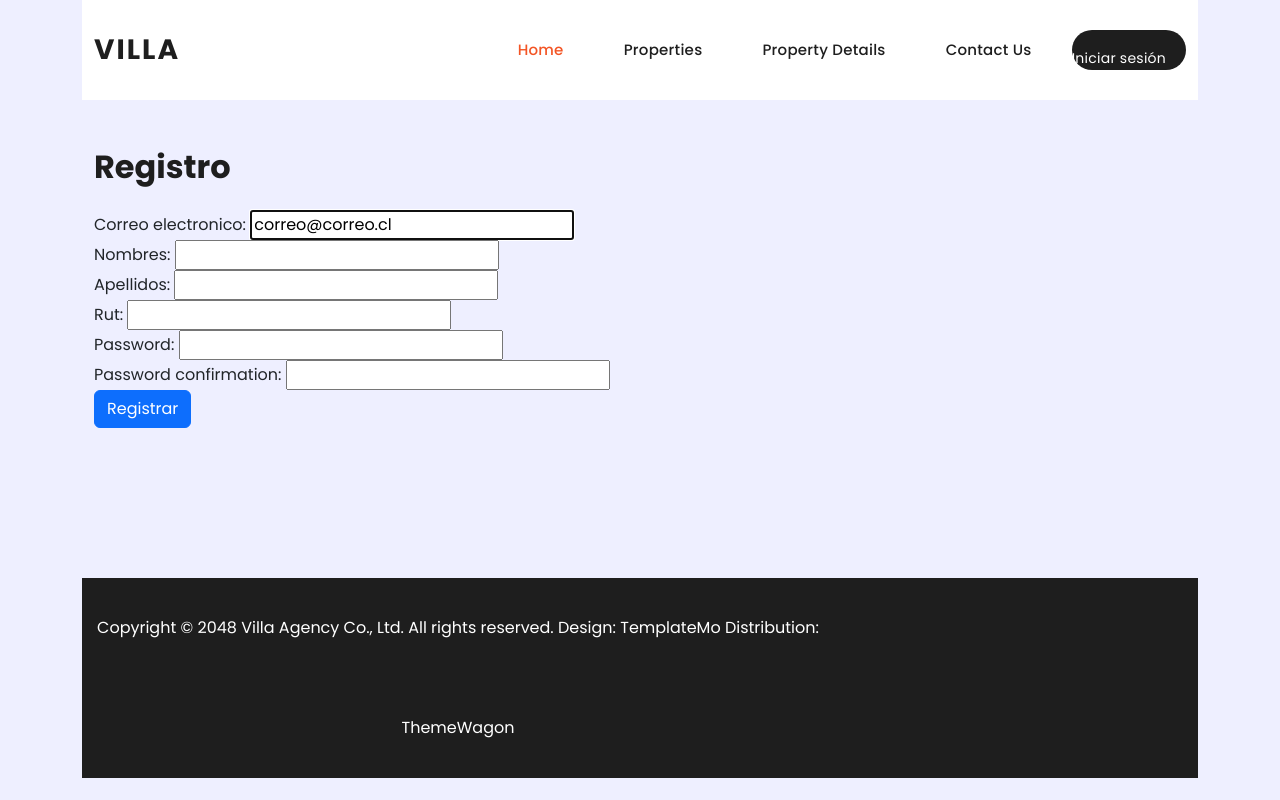
After one commit to victoryanac/arriendo_inmuebles, a Django app: page /registro/ in a window 1280 px wide. The commit adds this page. Run offline with Django 4.2, Linux system fonts and the light colour scheme; parts of the project's set-up code (start-up, migrations or seed data) failed here and were passed over; some libraries are stand-ins or nearby versions.

Commit message:
crecion de login,logut y register

```diff
--- a/arriendo_inmuebles/urls.py
+++ b/arriendo_inmuebles/urls.py
@@ -17,8 +17,16 @@
 from django.contrib import admin
 from django.urls import path
 from inmuebles.views import index
+from django.contrib.auth import views as auth_views
+from inmuebles import views
+from inmuebles.views import user_profile, update_profile
 
 urlpatterns = [
     path('admin/', admin.site.urls),
     path('', index, name='index'),
+    path('login/', auth_views.LoginView.as_view(template_name='login.html'), name='login'),
+    path('logout/', auth_views.LogoutView.as_view(next_page='/'), name='logout'),
+    path('registro/', views.register, name='register'),
+    path('profile/', views.user_profile, name='profile'),
+    path('profile/update/', views.update_profile, name='update_profile'),
 ]
--- a/inmuebles/forms.py
+++ b/inmuebles/forms.py
@@ -1,11 +1,12 @@
 from django import forms
-from .models import Inmueble, Solicitud_Arriendo
+from .models import Inmueble, Solicitud_Arriendo, Usuario
+from django.contrib.auth.forms import UserCreationForm
 
 class InmuebleForm(forms.ModelForm):
     class Meta:
         model = Inmueble
         fields = [
-            'nombre', 'direccion', 'descripcion', 'imagen', 'precio', 'comuna', 'disponible',
+            'nombre', 'direccion', 'descripcion', 'imagen_url', 'precio', 'comuna', 'disponible',
             'm2_construidos', 'm2_terreno', 'cantidad_estacionamiento', 'cantidad_banos', 'tipo_de_inmueble', 'propietario'
         ]
         widgets = {
@@ -20,3 +21,19 @@
         widgets = {
             'mensaje': forms.Textarea(attrs={'rows': 4, 'placeholder': 'Escriba su mensaje aquí'}),
         }
+class UserRegisterForm(UserCreationForm):
+    class Meta:
+        model = Usuario
+        fields = ['correo_electronico', 'nombres', 'apellidos', 'rut', 'password1', 'password2']
+
+    def clean_rut(self):
+        rut = self.cleaned_data.get('rut')
+        if Usuario.objects.filter(rut=rut).exists():
+            raise forms.ValidationError('Este RUT ya está registrado.')
+        return rut
+
+
+class UserUpdateForm(forms.ModelForm):
+    class Meta:
+        model = Usuario
+        fields = ['nombres', 'apellidos', 'telefono']
--- a/inmuebles/models.py
+++ b/inmuebles/models.py
@@ -14,15 +14,22 @@
         return self.nombre
 
 class UsuarioManager(BaseUserManager):
-    def create_user(self, correo_electronico, password=None, **extra_fields):
+    def create_user(self, username, correo_electronico, password=None, **extra_fields):
+        if not username:
+            raise ValueError('Los usuarios deben tener un nombre de usuario')
         if not correo_electronico:
             raise ValueError('Los usuarios deben tener una dirección de correo electrónico')
-        user = self.model(correo_electronico=self.normalize_email(correo_electronico), **extra_fields)
+
+        user = self.model(
+            username=username,
+            correo_electronico=self.normalize_email(correo_electronico),
+            **extra_fields
+        )
         user.set_password(password)
         user.save(using=self._db)
         return user
 
-    def create_superuser(self, correo_electronico, password, **extra_fields):
+    def create_superuser(self, username, correo_electronico, password, **extra_fields):
         extra_fields.setdefault('is_staff', True)
         extra_fields.setdefault('is_superuser', True)
 
@@ -31,7 +38,7 @@
         if extra_fields.get('is_superuser') is not True:
             raise ValueError('Superuser debe tener is_superuser=True.')
 
-        return self.create_user(correo_electronico, password, **extra_fields)
+        return self.create_user(username, correo_electronico, password, **extra_fields)
 
 class Usuario(AbstractBaseUser):
     TIPO_USUARIO_CHOICES = [
@@ -74,7 +81,7 @@
     nombre = models.CharField(max_length=50)
     direccion = models.CharField(max_length=100)
     descripcion = models.TextField(max_length=500)
-    imagen = models.ImageField(upload_to='inmuebles/', null=True, blank=True)
+    imagen_url = models.URLField(max_length=200, null=True, blank=True)
     precio = models.DecimalField(max_digits=10, decimal_places=0)
     comuna = models.ForeignKey(Comuna, related_name='inmuebles', on_delete=models.CASCADE)
     disponible = models.BooleanField(default=True)
--- a/inmuebles/templates/includes/header.html
+++ b/inmuebles/templates/includes/header.html
@@ -48,11 +48,22 @@
                     <!-- ***** Logo End ***** -->
                     <!-- ***** Menu Start ***** -->
                     <ul class="nav">
-                        <li><a href="index.html" class="active">Home</a></li>
-                        <li><a href="properties.html">Properties</a></li>
-                        <li><a href="property-details.html">Property Details</a></li>
-                        <li><a href="contact.html">Contact Us</a></li>
-                        <li><a href="#"><i class="fa fa-calendar"></i> Schedule a visit</a></li>
+                        <li><a href="{% url 'index' %}" class="active">Home</a></li>
+                        <li><a href="#">Properties</a></li>
+                        <li><a href="#">Property Details</a></li>
+                        <li><a href="#">Contact Us</a></li>
+                        <ul class="navbar-nav ml-auto">
+                            {% if user.is_authenticated %}
+                            <li class="nav-item">
+                                <p class="d-inline">Bienvenido {{ user.username }}</p>
+                                <a class="nav-link d-inline" href="{% url 'logout' %}">Cerrar sesión</a>
+                            </li>
+                            {% else %}
+                            <li class="nav-item">
+                                <a class="nav-link" href="{% url 'login' %}">Iniciar sesión</a>
+                            </li>
+                            {% endif %}
+                        </ul>
                     </ul>
                     <a class='menu-trigger'>
                         <span>Menu</span>
--- /dev/null
+++ b/inmuebles/templates/register.html
@@ -0,0 +1,52 @@
+{% extends 'base.html' %}
+
+{% block content %}
+
+
+<div class="container mt-5">
+    <h2>Registro</h2>
+    <br>
+    <form method="post" class="needs-validation" novalidate>
+        {% csrf_token %}
+        <div class="form-group">
+            {{ form.correo_electronico.label_tag }}
+            {{ form.correo_electronico }}
+        </div>
+        <div class="form-group">
+            {{ form.nombres.label_tag }}
+            {{ form.nombres }}
+        </div>
+        <div class="form-group">
+            {{ form.apellidos.label_tag }}
+            {{ form.apellidos }}
+        </div>
+        <div class="form-group">
+            {{ form.rut.label_tag }}
+            {{ form.rut }}
+        </div>
+        <div class="form-group">
+            {{ form.password1.label_tag }}
+            {{ form.password1 }}
+        </div>
+        <div class="form-group">
+            {{ form.password2.label_tag }}
+            {{ form.password2 }}
+        </div>
+        <button type="submit" class="btn btn-primary">Registrar</button>
+    </form>
+    {% if form.errors %}
+        <div class="alert alert-danger mt-3">
+            <ul>
+                {% for field, errors in form.errors.items %}
+                    {% for error in errors %}
+                        <li>{{ error }}</li>
+                    {% endfor %}
+                {% endfor %}
+            </ul>
+        </div>
+    {% endif %}
+</div>
+
+
+
+{% endblock %}
--- a/inmuebles/views.py
+++ b/inmuebles/views.py
@@ -3,26 +3,25 @@
 from django.contrib.auth.forms import UserCreationForm
 from django.contrib import messages
 from .models import Inmueble
-from .forms import InmuebleForm, SolicitudArriendoForm
+from .forms import InmuebleForm, SolicitudArriendoForm, UserRegisterForm, UserUpdateForm
+from django.shortcuts import render, redirect
+from django.contrib.auth.decorators import login_required
+
 
 # Obtener el modelo de usuario personalizado
 Usuario = get_user_model()
 
+
 def index(request):
-    inmuebles = Inmueble.objects.all()  # Obtiene todos los inmuebles
-    return render(request, 'index.html', {'inmuebles': inmuebles})
+    tipo_inmueble = request.GET.get('tipo', None)
+    if tipo_inmueble:
+        inmuebles = Inmueble.objects.filter(tipo_de_inmueble=tipo_inmueble)
+    else:
+        inmuebles = Inmueble.objects.all()
+    return render(request, 'index.html', {'inmuebles': inmuebles, 'tipo_inmueble': tipo_inmueble})
 
-# Vista para el registro de usuarios
-def register(request):
-    if request.method == 'POST':
-        form = UserCreationForm(request.POST)
-        if form.is_valid():
-            form.save()
-            messages.success(request, 'Usuario registrado exitosamente!')
-            return redirect('login')
-    else:
-        form = UserCreationForm()
-    return render(request, 'register.html', {'form': form})
+
+
 
 # Vista para listar todos los inmuebles
 def inmueble_list(request):
@@ -37,7 +36,7 @@
 # Vista para crear un nuevo inmueble
 def inmueble_create(request):
     if request.method == 'POST':
-        form = InmuebleForm(request.POST, request.FILES)
+        form = InmuebleForm(request.POST)
         if form.is_valid():
             new_inmueble = form.save(commit=False)
             # Asumiendo que necesitas asignar algún atributo adicional como el propietario
@@ -70,3 +69,35 @@
     else:
         form = SolicitudArriendoForm()
     return render(request, 'solicitud_arriendo_form.html', {'form': form})
+
+
+
+#registro de usuarios
+def register(request):
+    if request.method == 'POST':
+        form = UserRegisterForm(request.POST)
+        if form.is_valid():
+            form.save()
+            messages.success(request, 'Usuario registrado exitosamente!')
+            return redirect('login')
+    else:
+        form = UserRegisterForm()
+    return render(request, 'register.html', {'form': form})
+
+
+
+
+@login_required
+def user_profile(request):
+    return render(request, 'profile.html', {'user': request.user})
+
+@login_required
+def update_profile(request):
+    if request.method == 'POST':
+        form = UserUpdateForm(request.POST, instance=request.user)
+        if form.is_valid():
+            form.save()
+            return redirect('profile')
+    else:
+        form = UserUpdateForm(instance=request.user)
+    return render(request, 'update_profile.html', {'form': form})
--- /dev/null
+++ b/usuarios.json
@@ -0,0 +1 @@
+[{"model": "inmuebles.usuario", "pk": 1, "fields": {"password": "1234", "last_login": "2024-06-11T22:40:42Z", "nombres": "Nombre Ejmeplo", "apellidos": "Apellido Ejemplo", "rut": "123456789", "direccion": "direccion 123, comuna", "telefono": "123456789", "tipo_usuario": "arrendador", "correo_electronico": "correo@correo.cl", "is_active": true, "is_staff": false}}]
```
Also changed, not shown: arriendo_inmuebles/settings.py (+9 -0 lines), datos.json (added, +1 -0 lines), inmuebles/templates/index.html (+14 -11 lines), inmuebles/templates/login.html (added, +28 -0 lines), inmuebles/templates/logut.html (added, +10 -0 lines), inmuebles/templates/profile.html (added, +16 -0 lines), inmuebles/templates/update_profile.html (added, +29 -0 lines), 25-planos-y-Disenos-de-Casas-de-2-Pisos-Modernas-800x600.jpg (deleted), inmuebles/migrations/0001_initial.py, inmuebles/migrations/0002_rename_comuna_inmueble_comuna_and_more.py (deleted), inmuebles/migrations/0003_usuario_is_active_usuario_is_staff.py (deleted), inmuebles/migrations/0004_alter_inmueble_imagen.py (deleted).
